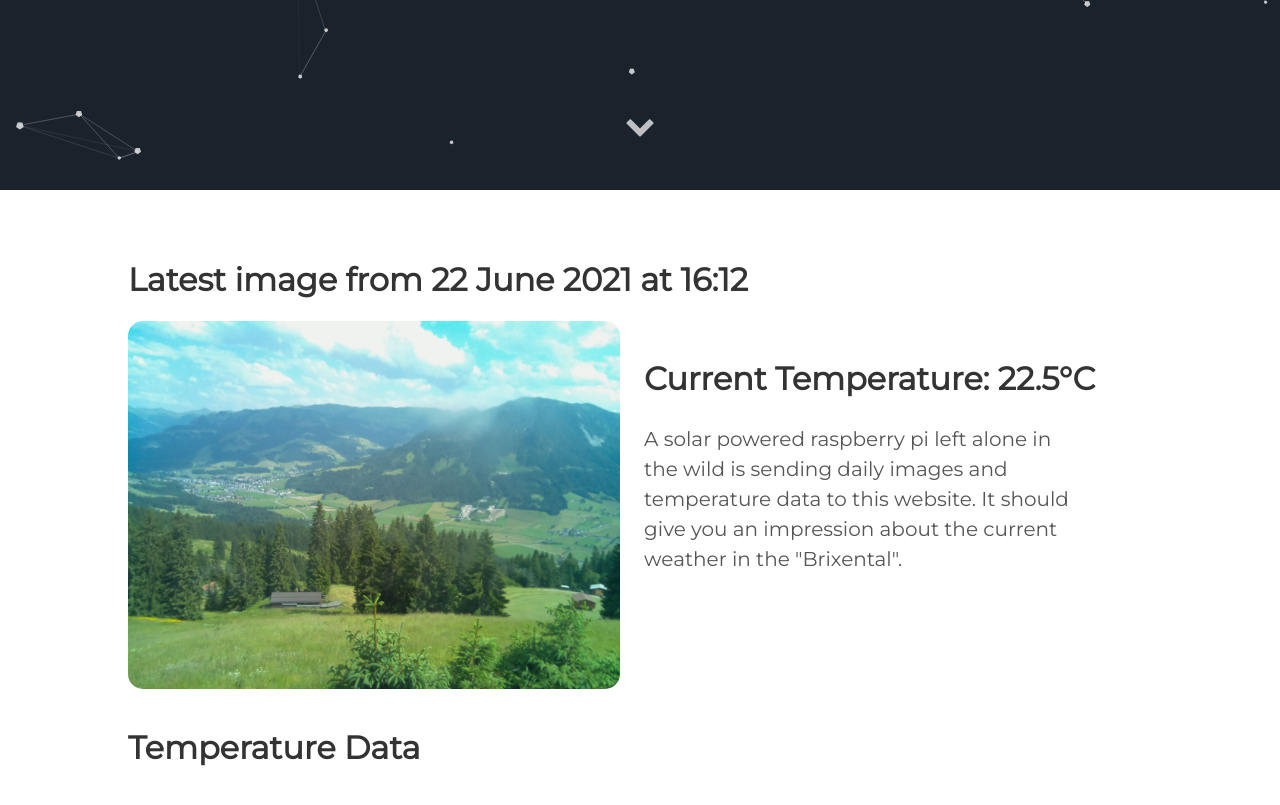
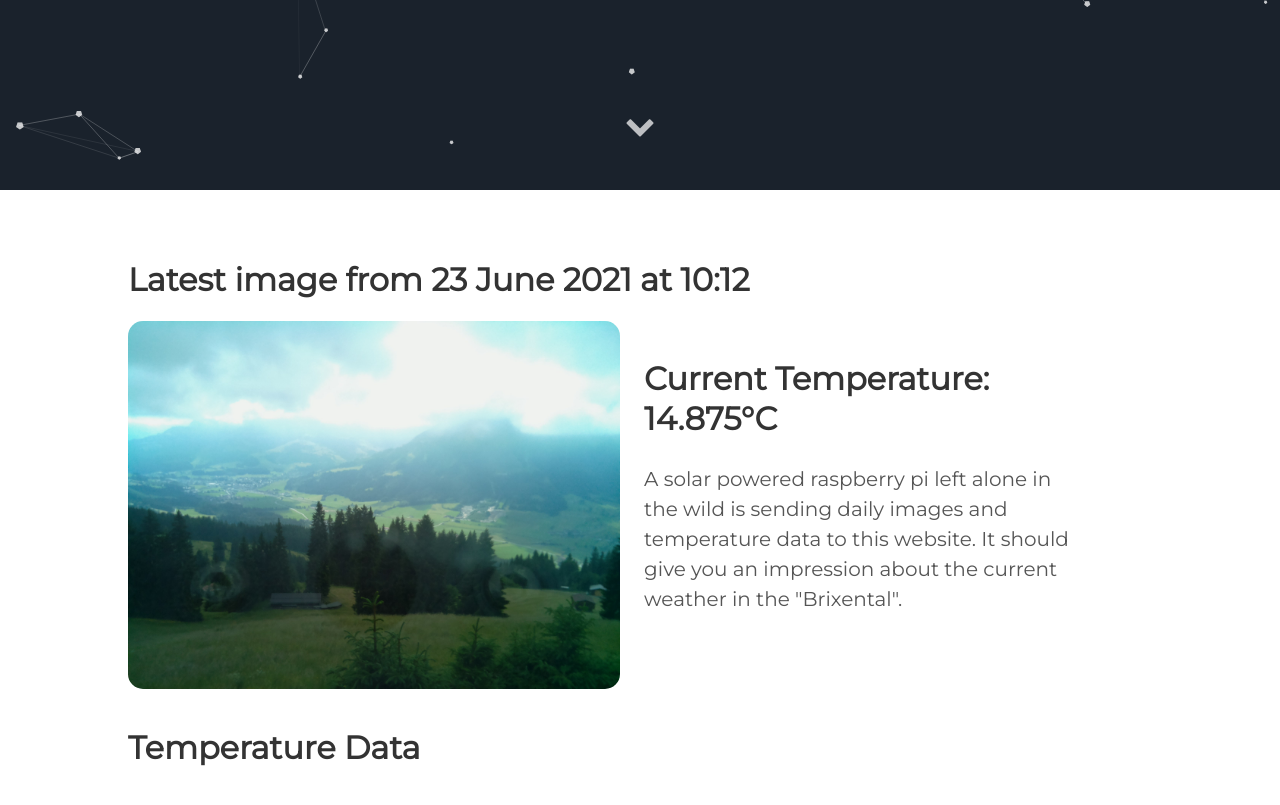
Before and after one commit to vektorious/vektorious.github.io, a Jekyll site: the page built from resources/huette.md, in a window 1280 px wide and 900 px high, scrolled down 710 px. Shown: the top 805 px of the window. Built offline with Jekyll 4.4.1, drawn with Linux system fonts in a browser that asks for light colours.

Commit message:
I'm a bot beep boop

```diff
--- a/resources/huette.md
+++ b/resources/huette.md
@@ -6,13 +6,13 @@ image: '/assets/img/'
 description: 'Live image from the Austrian alps'
 twitter_text: ' '
 ---
-## Latest image from 22 June 2021 at 16:12
+## Latest image from 23 June 2021 at 10:12
 <div class="huette">
   <div class="huette-image">
     <img src="{{ "/assets/img/huette.jpg" | prepend: site.baseurl }}">
   </div>
   <div class="huette-text">
-        <h2>Current Temperature: 22.5°C</h2>
+        <h2>Current Temperature: 14.875°C</h2>
         <p>A solar powered raspberry pi left alone in the wild is sending daily images and temperature data to this website. It should give you an impression about the current weather in the "Brixental".</p>
 
   </div>
```
Also changed, not shown: rpi-script/2021-06-23_101048.txt (renamed from rpi-script/2021-06-22_161050.txt, +6 -5 lines), rpi-script/huette.md (+2 -2 lines), assets/img/huette.jpg, assets/img/temp_plot.png, rpi-script/temp_plot.png, 1 other file.
